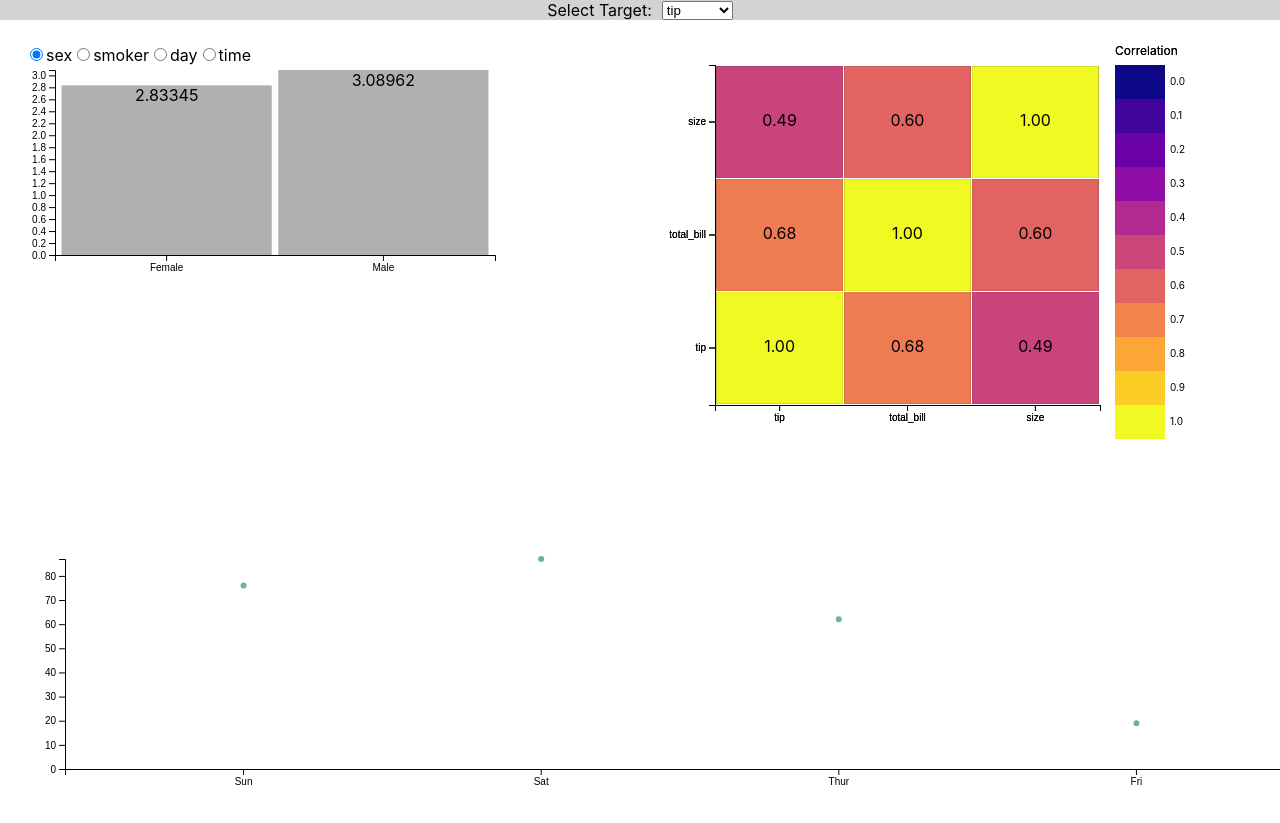
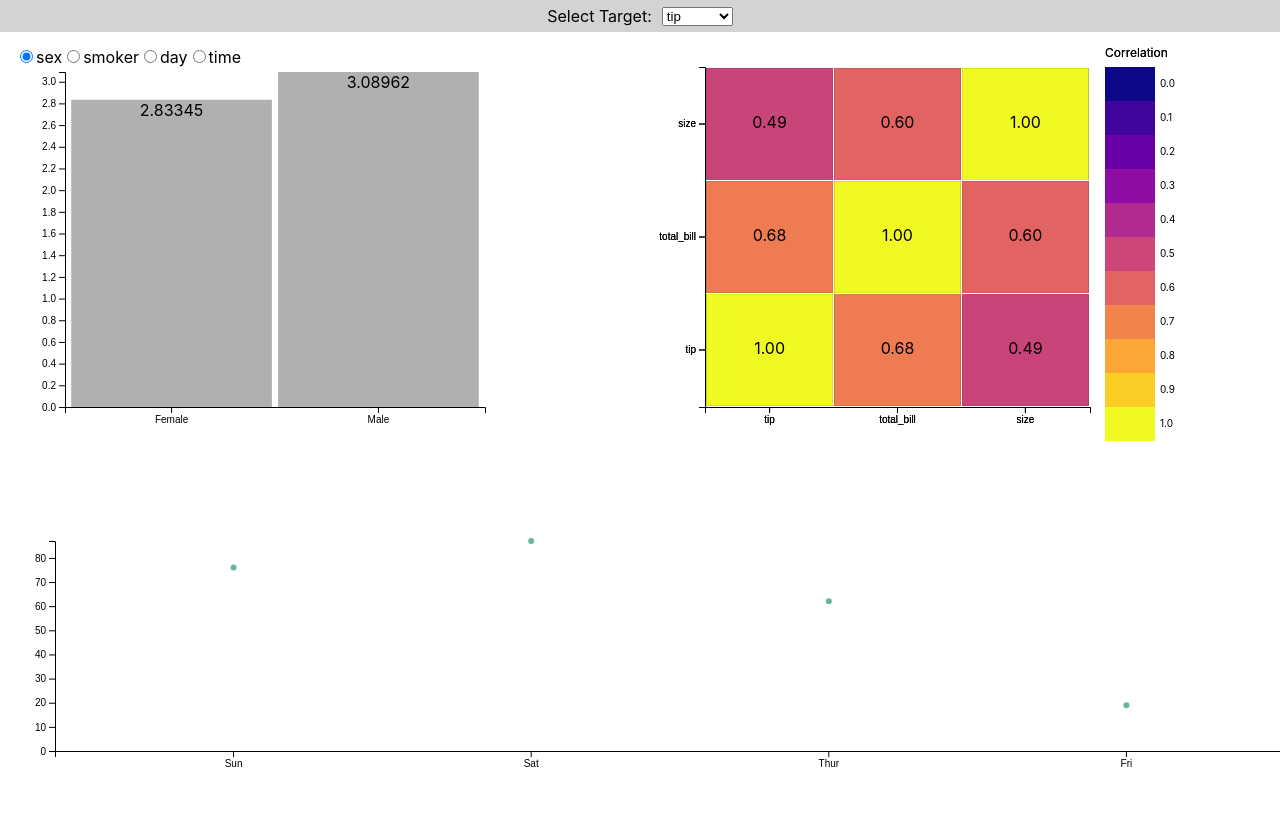
Before and after one commit to soiafu/tipgraphs, a React (Create React App) app: page / in a window 1280 px wide. Shown: the top 823 px of the page. After the commit the page ends 800 px from the top, so only its background shows below. Built offline with nearby package versions, Linux system fonts and the light colour scheme.

Commit message:
fixed labels of graph1

```diff
--- a/src/App.css
+++ b/src/App.css
@@ -17,7 +17,7 @@ html, body, #root {
 
 .graph {
   flex: 1;
-  padding: 20px;
+  padding: 10px;
   margin: 5px;
 }
 
--- a/src/Graph1.js
+++ b/src/Graph1.js
@@ -31,9 +31,9 @@ class Graph1 extends Component {
     this.setState({ selectedCategory: event.target.value });
   };
   componentDidUpdate() {
-    var margin = { top: 5, right: 30, bottom: 60, left: 30 },
+    var margin = { top: 5, right: 30, bottom: 60, left: 50 },
       w = 500 - margin.left - margin.right,
-      h = 250 - margin.top - margin.bottom;
+      h = 400 - margin.top - margin.bottom;
 
       var svg = d3.select(".child1_svg");
       svg.selectAll("*").remove();
@@ -63,7 +63,7 @@ if (!Array.isArray(temp_data)) {
       .range([0, w])
       .padding(0.03);
 
-    var svg = d3.select(".child1_svg");
+    svg = d3.select(".child1_svg");
 
     svg.attr("width", w + margin.left + margin.right)
        .attr("height", h + margin.top + margin.bottom);
```
